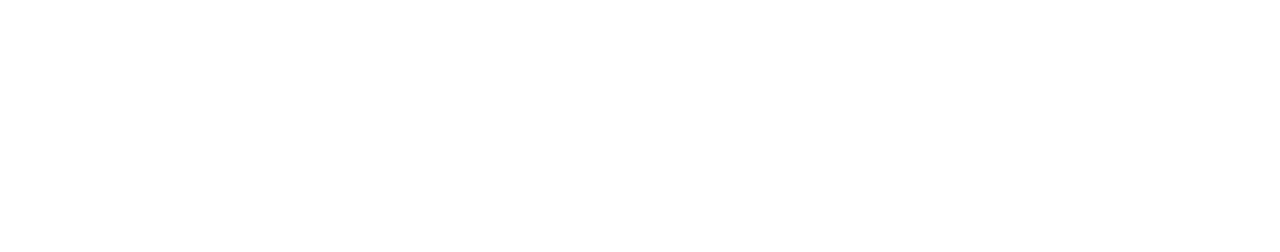
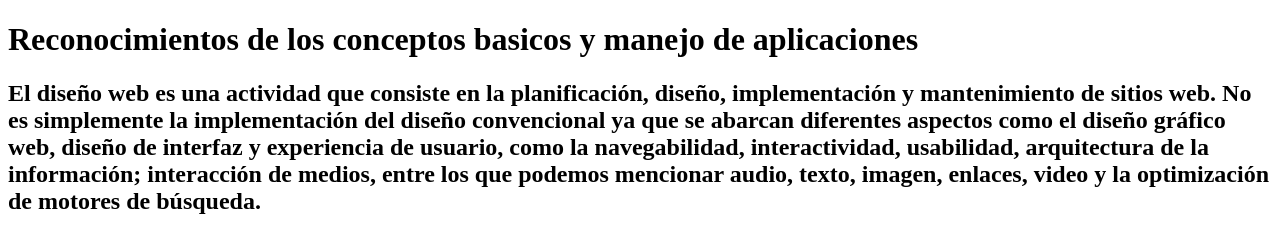
Before and after one commit to fabiancerquera/prueba, a plain HTML site: page index.html in a window 1280 px wide. Drawn offline with Linux system fonts and the light colour scheme.

Commit message:
version 3

```diff
--- a/index.html
+++ b/index.html
@@ -4,6 +4,8 @@
 	<title>  Bienvenida al curso diseños de sitios web </title>
 </head>
 <body>
+<h1> Reconocimientos de los conceptos basicos y manejo de aplicaciones </h1>
 
+<p><h2> El diseño web es una actividad que consiste en la planificación, diseño, implementación y mantenimiento de sitios web. No es simplemente la implementación del diseño convencional ya que se abarcan diferentes aspectos como el diseño gráfico web, diseño de interfaz y experiencia de usuario, como la navegabilidad, interactividad, usabilidad, arquitectura de la información; interacción de medios, entre los que podemos mencionar audio, texto, imagen, enlaces, video y la optimización de motores de búsqueda.</h2>  </p>
 </body>
 </html>
```
